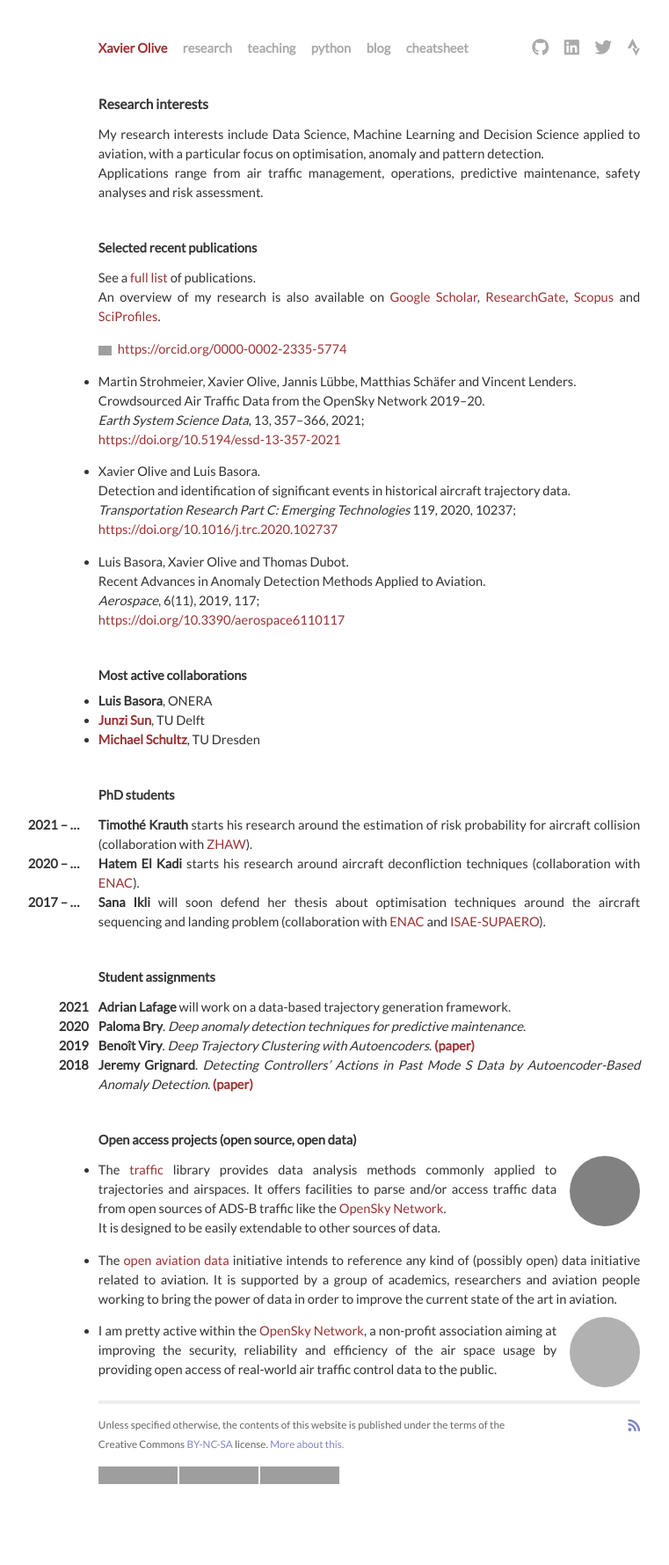
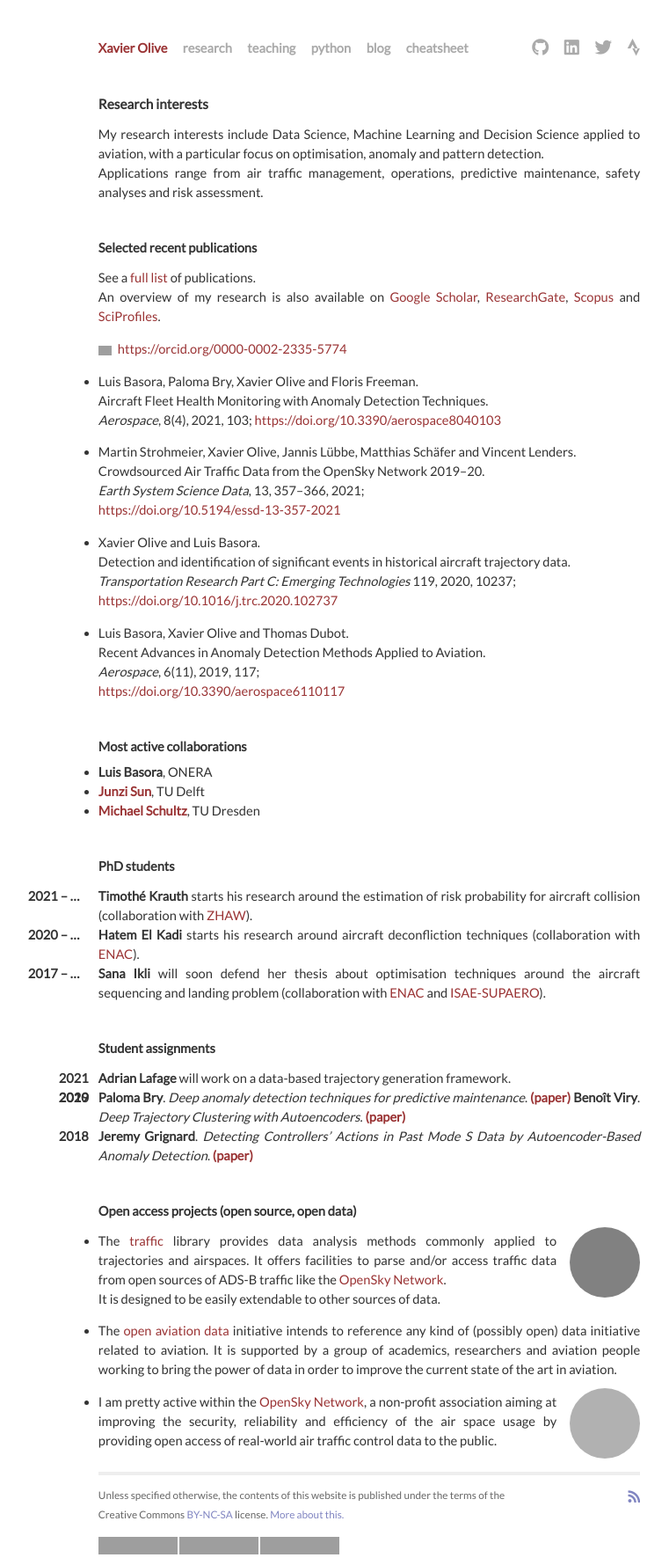
Before and after one commit to xoolive/xoolive.github.io, a Jekyll site: the page built from _pages/research.md, in a window 1280 px wide, cut to the strip 0-1779 px from the top of the page. Shown: the whole strip at 88% size, without its empty margins (220-981 px from the left). Built offline with Jekyll 4.4.1, drawn with Linux system fonts in a browser that asks for light colours; nearby versions of some CDN libraries; before the commit the page ends 1698 px from its top, so only the background shows below that; grey boxes are pictures that could not be loaded.

```diff
--- a/_pages/research.md
+++ b/_pages/research.md
@@ -16,6 +16,11 @@ See a [full list](/publications/) of publications.
 An overview of my research is also available on [Google Scholar](https://scholar.google.fr/citations?user=mUHbacsAAAAJ&hl=fr&sortby=pubdate), [ResearchGate](https://www.researchgate.net/profile/Xavier_Olive2), [Scopus](https://www.scopus.com/authid/detail.uri?authorId=57219756804) and [SciProfiles](https://sciprofiles.com/profile/681188).
 
 <div itemscope itemtype="https://schema.org/Person"><a itemprop="sameAs" content="https://orcid.org/0000-0002-2335-5774" href="https://orcid.org/0000-0002-2335-5774" target="orcid.widget" rel="me noopener noreferrer" style="vertical-align:top;"><img src="https://orcid.org/sites/default/files/images/orcid_16x16.png" style="width:1em;margin-right:.5em;" alt="ORCID iD icon">https://orcid.org/0000-0002-2335-5774</a></div>
+
+- Luis Basora, Paloma Bry, Xavier Olive and Floris Freeman.
+  Aircraft Fleet Health Monitoring with Anomaly Detection Techniques.
+  _Aerospace_, 8(4), 2021, 103;
+  [https://doi.org/10.3390/aerospace8040103](https://doi.org/10.3390/aerospace8040103)
 
 - Martin Strohmeier, Xavier Olive, Jannis Lübbe, Matthias Schäfer and Vincent Lenders.
   Crowdsourced Air Traffic Data from the OpenSky Network 2019–20.
@@ -47,7 +52,7 @@ An overview of my research is also available on [Google Scholar](https://scholar
 ## Student assignments
 
 <span class="pull-left" style="font-weight: bold;text-indent: -45px;">2021</span> **Adrian Lafage** will work on a data-based trajectory generation framework.
-<span class="pull-left" style="font-weight: bold;text-indent: -45px;">2020</span> **Paloma Bry**. _Deep anomaly detection techniques for predictive maintenance_.
+<span class="pull-left" style="font-weight: bold;text-indent: -45px;">2020</span> **Paloma Bry**. _Deep anomaly detection techniques for predictive maintenance_. [**(paper)**](https://doi.org/10.3390/aerospace8040103)
 <span class="pull-left" style="font-weight: bold;text-indent: -45px;">2019</span> **Benoît Viry**. _Deep Trajectory Clustering with Autoencoders_. [**(paper)**](http://www.icrat.org/ICRAT/seminarContent/2020/papers/ICRAT2020_paper_2.pdf)
 <span class="pull-left" style="font-weight: bold;text-indent: -45px;">2018</span> **Jeremy Grignard**. _Detecting Controllers’ Actions in Past Mode S Data by Autoencoder-Based Anomaly Detection_. [**(paper)**](https://www.sesarju.eu/sites/default/files/documents/sid/2018/papers/SIDs_2018_paper_17.pdf)
 
```
Also changed, not shown: _pages/publications.md (+5 -0 lines).
